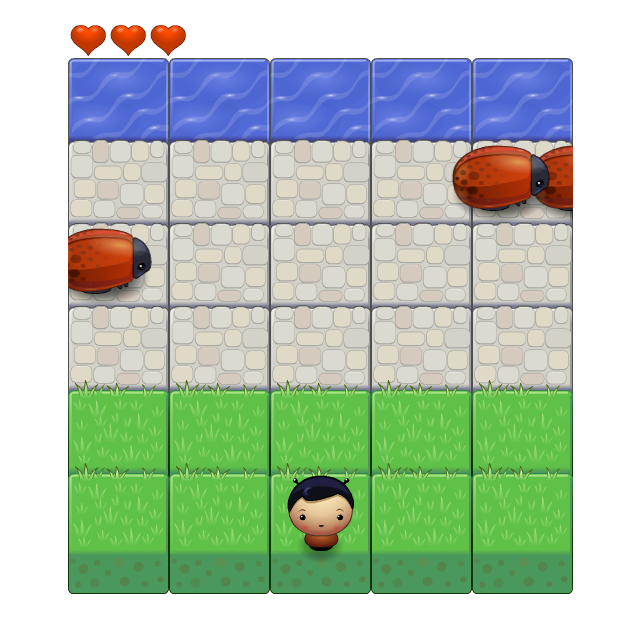
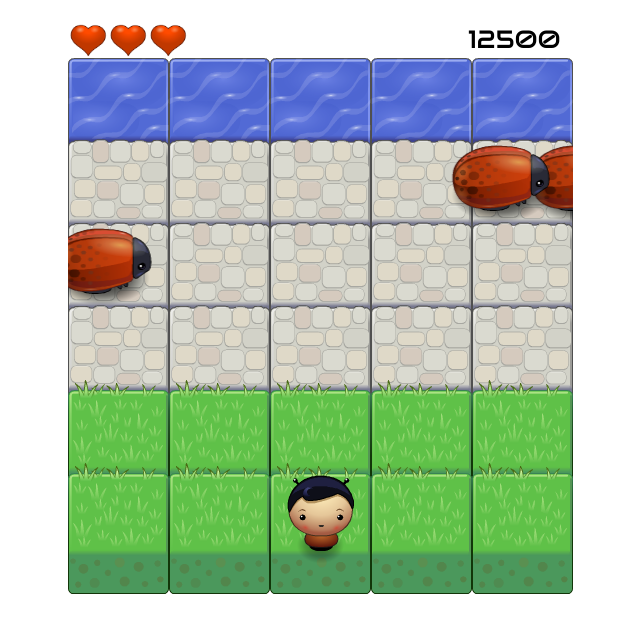
Before and after one commit to MattoRodri/Arcade-Game-by-MG, a plain HTML site: page index.html in a window 1280 px wide. Shown: the whole page, without its empty margins (320-960 px from the left). Drawn offline with Linux system fonts and the light colour scheme.

Commit message:
Added score in the panel

```diff
--- a/index.html
+++ b/index.html
@@ -4,6 +4,7 @@
     <meta charset="UTF-8">
     <title>Effective JavaScript: Frogger</title>
     <link rel="stylesheet" href="css/style.css">
+    <link href="https://fonts.googleapis.com/css?family=Audiowide" rel="stylesheet">
 </head>
 <body>
     <script src="js/resources.js"></script>
--- a/js/app.js
+++ b/js/app.js
@@ -81,14 +81,15 @@ Player.prototype.render = function() {
 * A panel on the top of the canvas class. it will display lifes (hearts), points (score), and a pause button.
 */
 
-function Panel(w, h, x, y, sprite, group) {
+function Panel(w, h, x, y, group) {
     this.lifes = 3;
     this.heartX = 0;
+    this.points = 12500;
     this.w = w;
     this.h = h;
     this.x = x;
     this.y = y;
-    this.sprite = sprite;
+    this.spriteHeart = 'images/Heart.png';
     this.group = group;
 }
 
@@ -99,18 +100,29 @@ function Panel(w, h, x, y, sprite, group) {
 Panel.prototype.render = function() {
     if (this.group === 'hearts') {
         for (let i = 1; i <= this.lifes; i++) {
-            ctx.drawImage(Resources.get(this.sprite), this.x + this.heartX, this.y, this.w, this.h);
+            ctx.drawImage(Resources.get(this.spriteHeart), this.x + this.heartX, this.y, this.w, this.h);
             this.heartX += this.w;
         }
         this.heartX = 0;
     }
+    if (this.group === 'scores') {
+        ctx.font = "25px 'Audiowide', cursive";
+        ctx.fillText(this.points, this.x, this.y);
+        // this.points++;
+    }
 };
+
+/*
+* Creating a update method for Panel for all the updates for the point calculation, point reductions etc.
+*/
+
 
 /*
 * Creating panel objects
 */
 
-const heart = new Panel(40, 60, 0, 0,'images/Heart.png', 'hearts');
+const heart = new Panel(40, 60, 0, 0, 'hearts');
+const score = new Panel(0, 0, 400, 40, 'scores');
 
 /*
 * Creating handleInput function for controlling the player with arrows
--- a/js/engine.js
+++ b/js/engine.js
@@ -155,6 +155,7 @@ var Engine = (function(global) {
 
         player.render();
         heart.render();
+        score.render();
     }
 
     /* This function does nothing but it could have been a good place to
```
